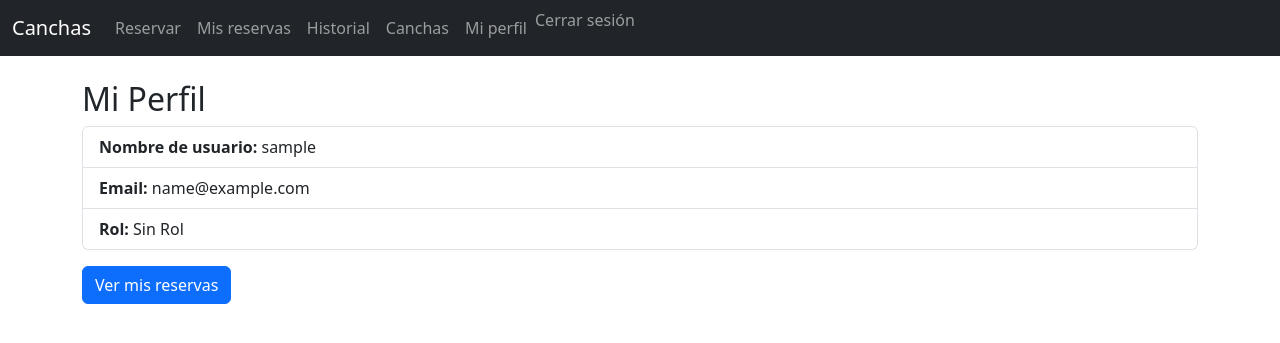
After one commit to fsayago91/Ing-Software, a Django app: page /perfil/ in a window 1280 px wide. The commit adds this page. Shown: the top 343 px of the page. Run offline with Django 5.2, Linux system fonts and the light colour scheme; the visitor is signed in with stand-in values (Sample User, id 1).

Commit message:
vista mi perfil

```diff
--- a/reservas/urls.py
+++ b/reservas/urls.py
@@ -10,5 +10,6 @@ urlpatterns = [
     path('modificar-reserva/<int:reserva_id>/', views.modificar_reserva, name='modificar_reserva'),
     path('historial/', views.historial_reservas, name='historial_reservas'),
     path('canchas/', views.lista_canchas, name='lista_canchas'),
+    path('perfil/', views.perfil_usuario, name='perfil_usuario'),
 
 ]
--- a/reservas/views.py
+++ b/reservas/views.py
@@ -10,6 +10,7 @@ from django.shortcuts import get_object_or_404
 from .forms import ModificarReservaForm
 from datetime import date
 from .models import Cancha
+from django.contrib.auth.models import Group
 
 def registro(request):
     if request.method == 'POST':
@@ -77,3 +78,14 @@ def historial_reservas(request):
 def lista_canchas(request):
     canchas = Cancha.objects.all()
     return render(request, 'reservas/lista_canchas.html', {'canchas': canchas})
+
+@login_required
+def perfil_usuario(request):
+    user = request.user
+    grupos = user.groups.values_list('name', flat=True)
+    rol = grupos[0] if grupos else 'Sin rol'
+
+    return render(request, 'reservas/perfil.html', {
+        'usuario': user,
+        'rol': rol,
+    })
--- a/templates/base.html
+++ b/templates/base.html
@@ -28,6 +28,9 @@
                     </li>
                     <li class="nav-item">
                         <a class="nav-link" href="{% url 'lista_canchas' %}">Canchas</a>
+                    </li>
+                    <li class="nav-item">
+                         <a class="nav-link" href="{% url 'perfil_usuario' %}">Mi perfil</a>
                     </li>
                     <li class="nav-item">
                         <form method="post" action="{% url 'logout' %}" style="display:inline;">
--- /dev/null
+++ b/templates/reservas/perfil.html
@@ -0,0 +1,15 @@
+{% extends 'base.html' %}
+
+{% block title %}Mi Perfil{% endblock %}
+
+{% block content %}
+<h2>Mi Perfil</h2>
+
+<ul class="list-group mb-3">
+    <li class="list-group-item"><strong>Nombre de usuario:</strong> {{ usuario.username }}</li>
+    <li class="list-group-item"><strong>Email:</strong> {{ usuario.email }}</li>
+    <li class="list-group-item"><strong>Rol:</strong> {{ rol|title }}</li>
+</ul>
+
+<a href="{% url 'mis_reservas' %}" class="btn btn-primary">Ver mis reservas</a>
+{% endblock %}
```
